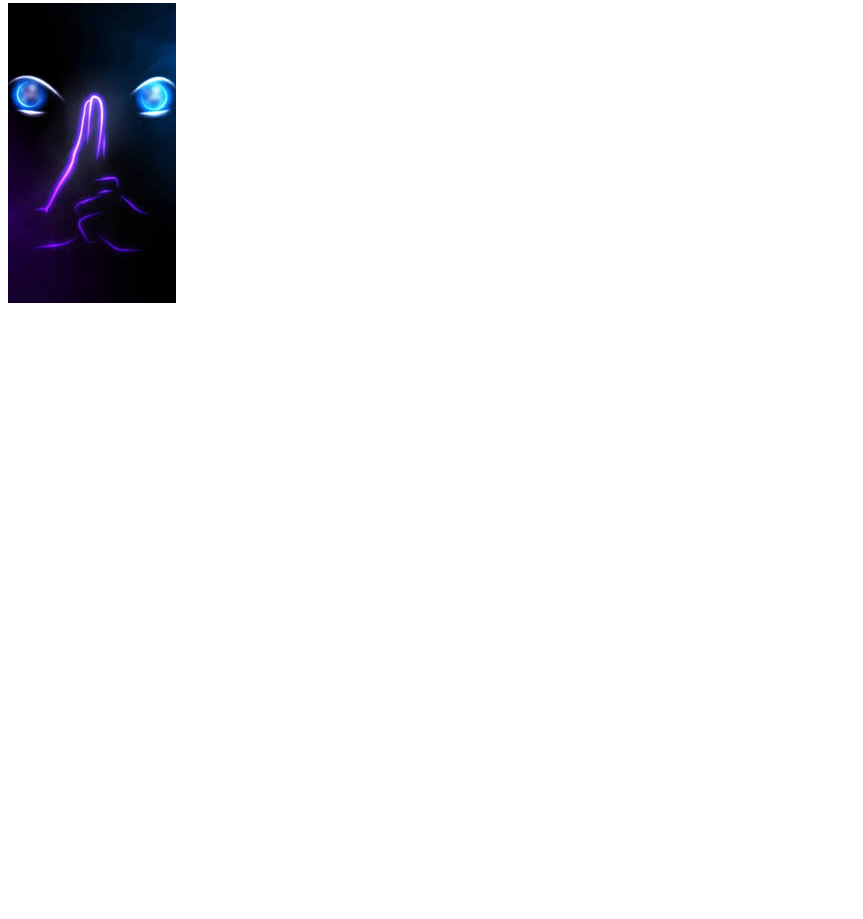
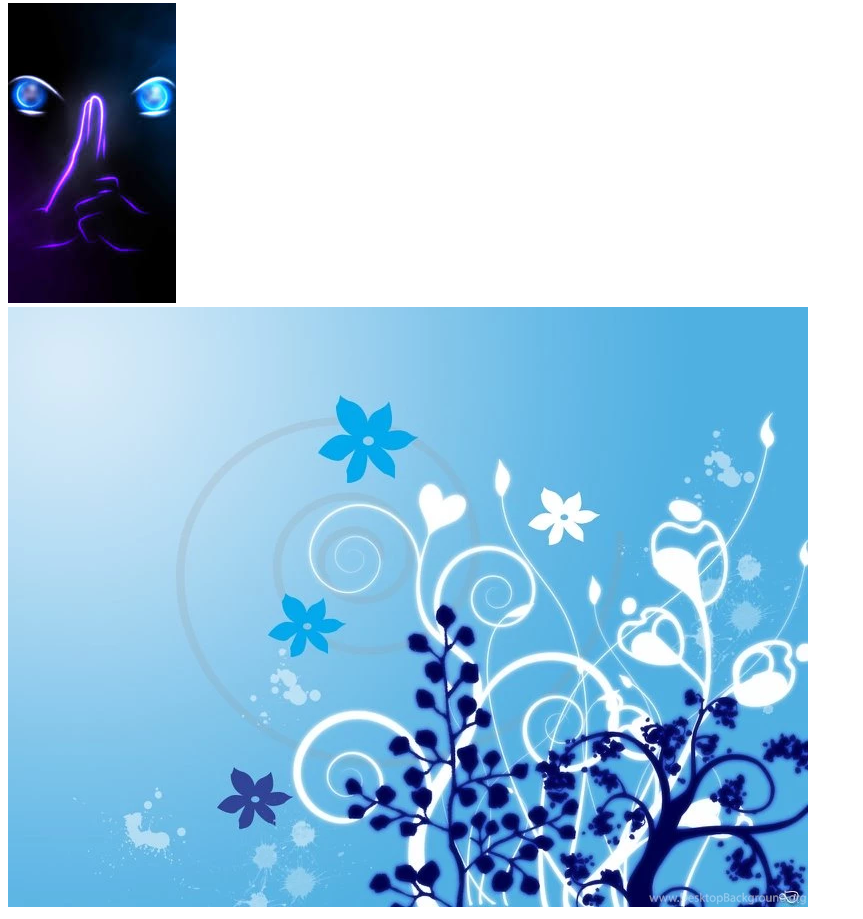
Before and after one commit to mehrinniti/my-second-repo, a plain HTML site: page index.html in a window 1280 px wide. Shown: the part 222-1141 px from the top of the page, without its empty margins (0-863 px from the left). Before the commit the page ends 800 px from the top, so only its background shows below. Drawn offline with Linux system fonts and the light colour scheme.

Commit message:
again pic added

```diff
--- a/index.html
+++ b/index.html
@@ -13,6 +13,7 @@
     <h2>This is header tag</h2>
 
     <h1>Changed code </h1>
-    <img src="pic3.jpg" alt="">
+    <img src="pic3.jpg" alt=""> <br>
+    <img src="images/design.webp" alt="">
 </body>
 </html>
```
